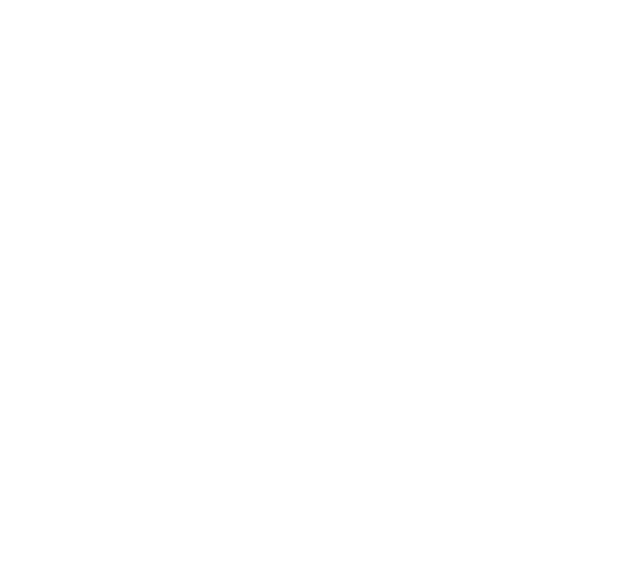
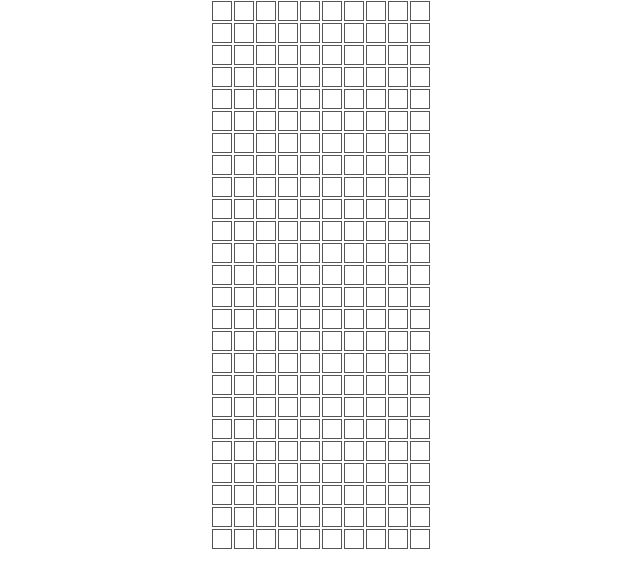
Before and after one commit to ooooose/Tetris, a Next.js app in the folder front/: page /play in a window 1280 px wide. Shown: the top 588 px of the page, without its empty margins (319-959 px from the left). Built offline with nearby package versions, Linux system fonts and the light colour scheme.

Commit message:
Add Boardの描画

```diff
--- /dev/null
+++ b/front/src/components/Board.tsx
@@ -0,0 +1,33 @@
+import styled from "styled-components";
+
+const BoardMain = styled.div`
+  display: flex;
+  flex-direction: column-reverse;
+`;
+
+const Tile = styled.div`
+  display: inline-block;
+  margin: 1px;
+  border: solid 1px #555;
+  width: 20px;
+  height: 20px;
+`;
+
+const TileLine = styled.div`
+  line-height: 0;
+`;
+
+const Board = () => {
+  const createLine = (i: number) =>
+    [...Array(10).keys()].map((j) => <Tile key={j + 10 * i} />)
+  const lines = [...Array(25).keys()].map((i) => (
+    <TileLine key={i}>
+      {createLine(i)}
+    </TileLine>
+  ));
+  return (
+    <BoardMain>{lines}</BoardMain>
+  )
+}
+
+export default Board;
--- a/front/src/pages/_document.tsx
+++ b/front/src/pages/_document.tsx
@@ -2,7 +2,7 @@
 
 export default function Document() {
   return (
-    <Html lang="en">
+    <Html lang="ja">
       <Head />
       <body>
         <Main />
--- a/front/src/pages/play.tsx
+++ b/front/src/pages/play.tsx
@@ -1,70 +1,16 @@
 import type { NextPage } from "next"
-import{ useState, useEffect, useCallback } from 'react';
-import { ROWS, COLUMNS } from "@/utils/constants";
-import { BLOCKS } from "@/components/Blocks";
-import { Tetromino } from "@/types/Tetrimino";
+import Board from "@/components/Board";
 
 type Position = { row: number; col: number };
 
 const PlayGame: NextPage = () =>  {
-  const initialBoard: number[][] = Array.from({ length: ROWS }, () => Array(COLUMNS).fill(0));
-  const [board, setBoard] = useState<number[][]>(initialBoard);
-  const [currentTetromino, setCurrentTetromino] = useState<Tetromino | null>(null);
-  const [currentPosition, setCurrentPosition] = useState<Position>({ row: 0, col: 0 });
-
-  const generateRandomTetromino = () => {
-    const randomIndex = Math.floor(Math.random() * BLOCKS.length);
-    return BLOCKS[randomIndex];
-  };
-
-  const moveTetromino = (dx: number, dy: number) => {
-    if (!currentTetromino) {
-      return; // currentTetrominoがnullの場合、何もしない
-    }
-
-    // 移動先がボードの範囲内か確認
-    const newRow = currentPosition.row + dy;
-    const newCol = currentPosition.col + dx;
-
-    if (
-      newRow >= 0 &&
-      newRow + currentTetromino.length <= ROWS &&
-      newCol >= 0 &&
-      newCol + currentTetromino[0].length <= COLUMNS
-    ) {
-      setCurrentPosition({ row: newRow, col: newCol });
-    }
-  };
-
-  const gameLoop = useCallback((): void => {
-    moveTetromino(0, 1);
-
-    // ボードの更新や得点の計算などを追加
-
-    requestAnimationFrame(gameLoop);
-  }, [currentPosition, currentTetromino]);
-
-  useEffect(() => {
-    setCurrentTetromino(generateRandomTetromino());
-    setCurrentPosition({ row: 0, col: Math.floor(COLUMNS / 2) });
-  }, []);
-
-  useEffect(() => {
-    const animationId = requestAnimationFrame(gameLoop);
-    return () => cancelAnimationFrame(animationId);
-  }, [gameLoop]);
-
   return (
-    <div className="tetris">
-      {/* テトリスボードの描画 */}
-      {board.map((row, rowIndex) => (
-        <div key={rowIndex} className="row">
-          {row.map((cell, colIndex) => (
-            <div key={colIndex} className={`cell ${cell ? 'occupied' : ''}`}></div>
-          ))}
-        </div>
-      ))}
-    </div>
+    <>
+      <div className="tetris flex justify-center">
+        {/* テトリスボードの描画 */}
+        <Board />
+      </div>
+    </>
   );
 }
 
--- a/front/src/styles/globals.css
+++ b/front/src/styles/globals.css
@@ -4,6 +4,7 @@
 
 html,
 body {
+  box-sizing: border-box;
   padding: 0;
   margin: 0;
   font-family: -apple-system, BlinkMacSystemFont, Segoe UI, Roboto, Oxygen, Ubuntu,
```
